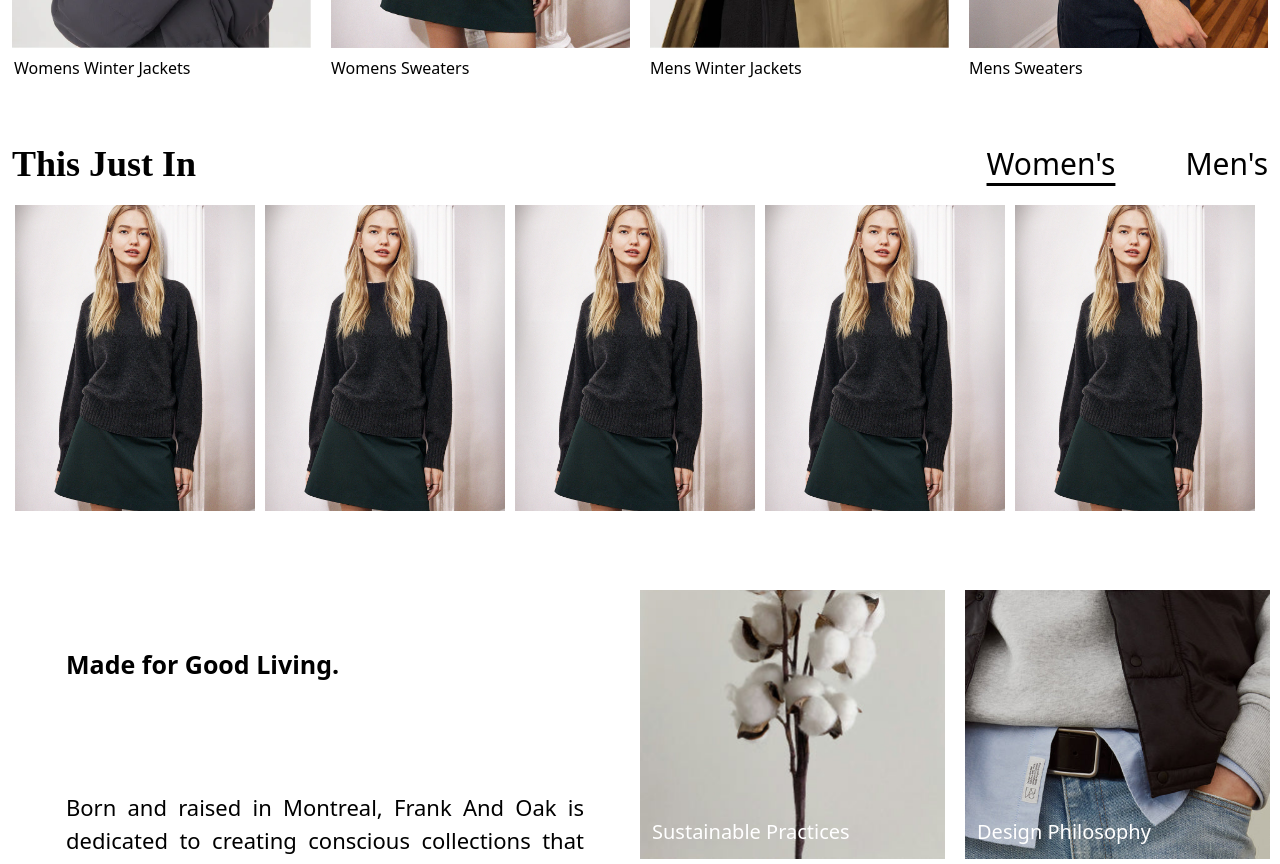
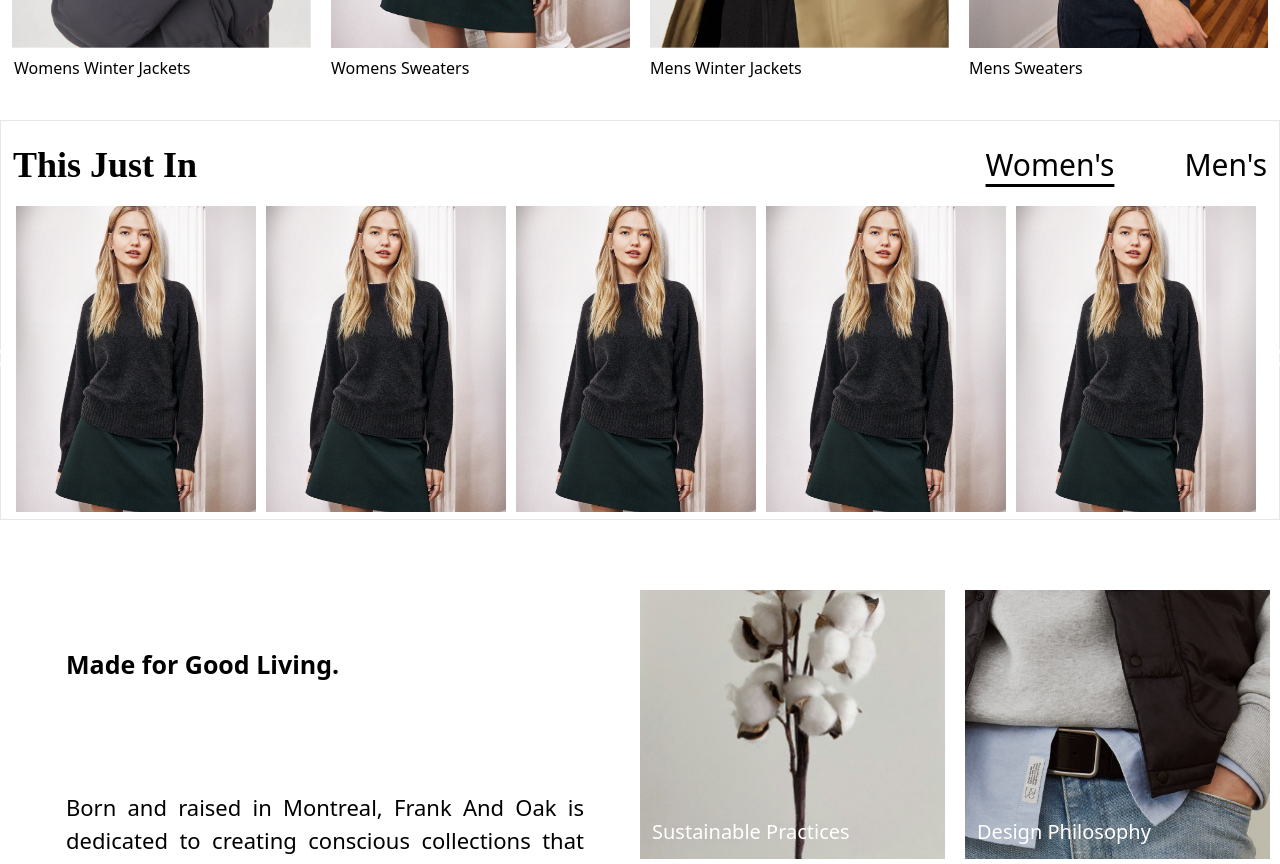
Before and after one commit to AjayMaindola/frank-oak, a Next.js app: page / in a window 1280 px wide. Shown: the part 1240-2104 px from the top of the page. Built offline with nearby package versions, Linux system fonts and the light colour scheme; a web font is replaced by a local one.

Commit message:
Slider connect update nwe break point remove update finally

```diff
--- a/src/app/Componant/PageComponent/HomePageComponent/SliderHome.jsx
+++ b/src/app/Componant/PageComponent/HomePageComponent/SliderHome.jsx
@@ -49,7 +49,7 @@ export default function SliderHome() {
 
   return (
     <>
-      <div className="max-w-[1320px] mx-auto h-[300px] md:h-[400px] mt-10   md:mb-[70px] ">
+      <div className="max-w-[1320px] mx-auto h-[300px] md:h-[400px] mt-10 border mb-20  md:mb-[70px] ">
         <div className="flex items-center justify-between px-[12px] py-6 relative">
           <div className="">
             <h1 className="text-2xl md:text-3xl lg:text-4xl font-semibold font-Ysabeau">
```
